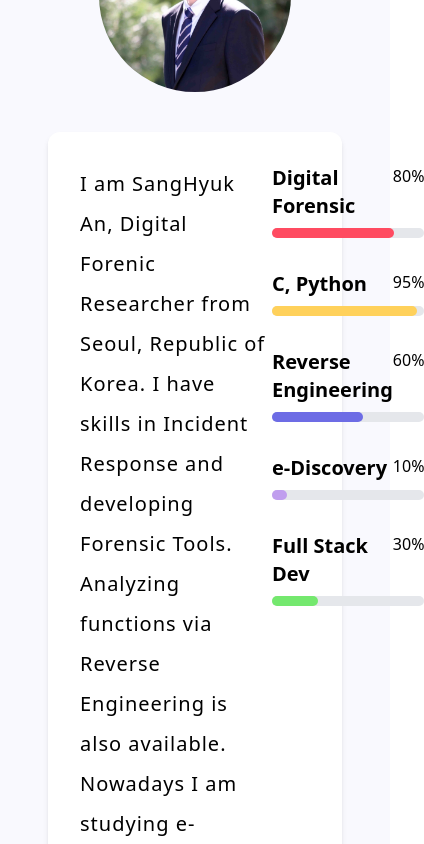
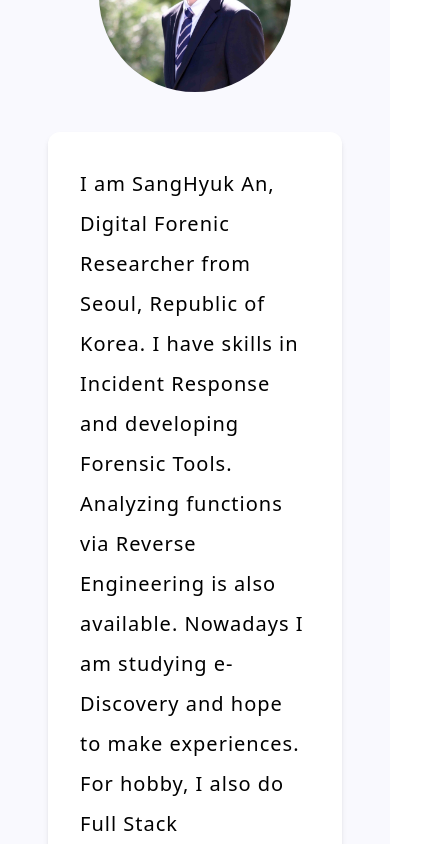
Before and after one commit to starson1/varedkr, a Next.js app: page / in a window 390 px wide. Shown: the part 1160-2004 px from the top of the page, 424 px wide, since content can reach past the window. Built offline with nearby package versions, Linux system fonts and the light colour scheme.

Commit message:
Dynamic View

```diff
--- a/components/career.tsx
+++ b/components/career.tsx
@@ -57,7 +57,7 @@ const Career = () => {
               style={{ height: "600px" }}
             >
               <div className="">
-                {cards.reverse().map((card) => (
+                {cards.map((card) => (
                   <div
                     className="w-full flex space-x-4"
                     style={{ height: "250px" }}
--- a/components/whoami.tsx
+++ b/components/whoami.tsx
@@ -15,8 +15,8 @@ const WhoamI = () => {
               />
             </div>
           </div>
-          <div className="p-8 bg-white rounded-xl shadow-md flex justify-between">
-            <div className="w-full lg:w-1/2 break-words leading-10 font-light text-xl tracking-wider">
+          <div className="p-8 bg-white rounded-xl shadow-md flex flex-col justify-between md:flex-row">
+            <div className="w-full md:w-[50%] break-words leading-10 font-light text-xl tracking-wider">
               <div className="flex flex-col h-full items-center">
                 <div className="mb-auto whitespace-break-spaces">
                   I am SangHyuk An, Digital Forenic Researcher from Seoul, Republic of Korea.
@@ -30,7 +30,7 @@ const WhoamI = () => {
                 </div>
               </div>
             </div>
-            <div className="w-full lg:w-[45%] space-y-8">
+            <div className="w-full md:w-[45%] space-y-8 py-10">
               <div className="space-y-2">
                 <div className="justify-between flex">
                   <span className="font-semibold text-xl">Digital Forensic</span>
```
